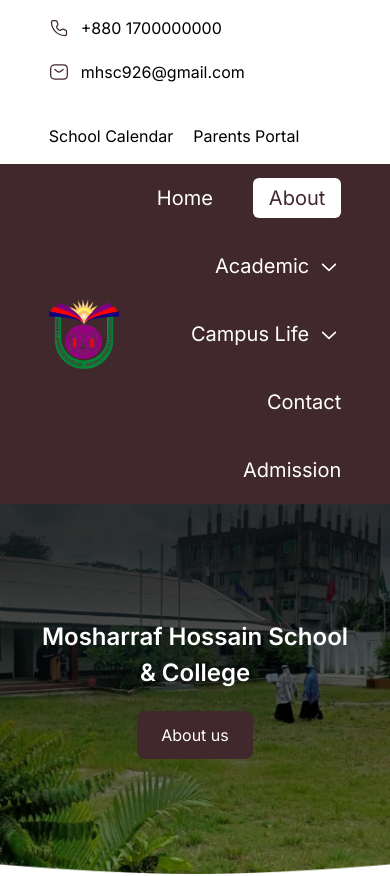
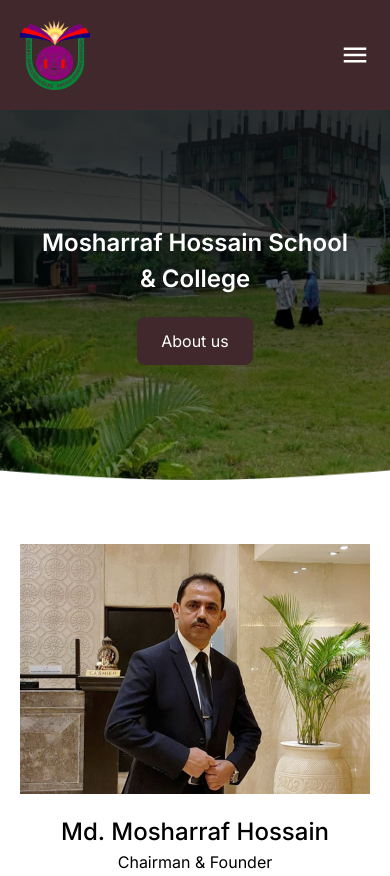
Before and after one commit to Md-Pervez-Hossain/scholl-management-website, a Next.js app: page /about in a window 390 px wide. Shown: the top 876 px of the page. Built offline with nearby package versions, Linux system fonts and the light colour scheme.

Commit message:
responsibe header

```diff
--- a/app/layout.js
+++ b/app/layout.js
@@ -5,6 +5,7 @@
 import Footer from '@/components/Footer/Footer'
 import "react-big-calendar/lib/css/react-big-calendar.css";
 import NavigationMenu from '@/components/Header/NavigationMenu'
+import ResponsiveHeader from '@/components/Header/ResponsiveHeader'
 const inter = Inter({ subsets: ['latin'] })
 
 export const metadata = {
@@ -17,7 +18,7 @@
     <html lang="en" className='scroll-smooth'>
       <body className={inter.className}>
         <NavigationMenu />
-        <Header />
+        <ResponsiveHeader />
         <HeroBanner />
         {children}
         <Footer />
--- a/components/About/TeachersPhoto/TeachersPhoto.jsx
+++ b/components/About/TeachersPhoto/TeachersPhoto.jsx
@@ -98,7 +98,7 @@
             return (
               <>
                 <div className='text-center' >
-                  <Image alt='' src={photo.img} />
+                  <Image alt='' style={{ objectFit: "contain" }} width={1000} src={photo.img} />
                   <h3 className='text-[18px] font-[500] mt-2'>{photo?.name}</h3>
                   <h3 >{photo?.title}</h3>
                 </div>
--- a/components/Header/Header.jsx
+++ b/components/Header/Header.jsx
@@ -1,8 +1,7 @@
 "use client"
 import Link from "next/link";
 import { usePathname } from "next/navigation";
-import Image from 'next/image'
-import logo from "../../assets/school_logo.png"
+
 import * as NavigationMenu from '@radix-ui/react-navigation-menu';
 import { RxChevronDown } from "react-icons/rx";
 
@@ -12,13 +11,9 @@
     return href === pathname;
   };
   return (
-    <div className="bg-[#40282C] sticky top-0  z-50">
-      <div className="w-9/12 mx-auto  text-white z-50 flex items-center justify-between gap-5 py-5 ">
-
-        <Image alt="" src={logo} width={70} height={70} />
-
+    <div className="text-white">
       <NavigationMenu.Root>
-          <NavigationMenu.List className=' flex items-center flex-wrap gap-10 text-xl justify-end'>
+        <NavigationMenu.List className=' flex flex-col md:flex-row items-center flex-wrap lg:gap-8  justify-end'>
           <NavigationMenu.Item>
             <NavigationMenu.Link asChild>
               <Link href="/" className={isActiveLink('/') ? 'bg-white text-[#40282C] px-4 py-2 rounded-md' : ''}>Home</Link>
@@ -66,6 +61,13 @@
               </ul>
             </NavigationMenu.Content>
           </NavigationMenu.Item>
+
+          <NavigationMenu.Item>
+            <NavigationMenu.Link asChild >
+              <Link href="/contact" className={isActiveLink('/contact') ? 'bg-white text-[#40282C] px-4 py-2 rounded-md' : ''}>Contact</Link>
+
+            </NavigationMenu.Link>
+          </NavigationMenu.Item>
           <NavigationMenu.Item className='relative z-50'>
             <NavigationMenu.Trigger >
               <Link href="/campus-life" className='flex items-center gap-2 group '>
@@ -88,12 +90,6 @@
           </NavigationMenu.Item>
           <NavigationMenu.Item>
             <NavigationMenu.Link asChild >
-                <Link href="/contact" className={isActiveLink('/contact') ? 'bg-white text-[#40282C] px-4 py-2 rounded-md' : ''}>Contact</Link>
-
-              </NavigationMenu.Link>
-            </NavigationMenu.Item>
-            <NavigationMenu.Item>
-              <NavigationMenu.Link asChild >
               <Link href="/admission" className={isActiveLink('/admission') ? 'bg-white text-[#40282C] px-4 py-2 rounded-md' : ''}>
                 Admission
               </Link>
@@ -102,7 +98,7 @@
         </NavigationMenu.List>
       </NavigationMenu.Root>
     </div>
-    </div>
+
   );
 };
 
--- a/components/Header/NavigationMenu.jsx
+++ b/components/Header/NavigationMenu.jsx
@@ -4,7 +4,7 @@
 import Image from 'next/image'
 const NavigationMenu = () => {
   return (
-    <div className=''>
+    <div className='hidden lg:flex'>
       <div className='w-9/12 mx-auto py-4 flex items-center justify-between flex-wrap gap-10'>
         <div className='flex items-center flex-wrap gap-5'>
           <div className='flex items-center flex-wrap gap-3'>
--- /dev/null
+++ b/components/Header/ResponsiveHeader.jsx
@@ -0,0 +1,33 @@
+"use client"
+import React, { useState } from 'react';
+import Image from 'next/image'
+import logo from "../../assets/school_logo.png"
+import Header from './Header';
+import { IoClose } from "react-icons/io5";
+import { IoMdMenu } from "react-icons/io";
+const ResponsiveHeader = () => {
+  const [isOpen, setIsOpen] = useState(false)
+  return (
+    <div className='bg-[#40282C] py-5 sticky top-0 z-50'>
+      <div className='md:w-9/12 px-5 md:px-0 mx-auto flex items-center gap-5 justify-between'>
+        <Image alt="" src={logo} width={70} height={70} />
+        <div>
+          <div className="hidden lg:flex ">
+            <Header />
+          </div>
+          <div className='lg:hidden flex justify-end '>
+            <button onClick={() => setIsOpen(!isOpen)}>{isOpen ? <IoClose className='text-white text-3xl' /> : <IoMdMenu className='text-white text-3xl' />}</button>
+          </div>
+          <div className={`md:hidden bg-[#40282C]  w-[250px] h-full py-10 px-0  absolute top-0   text-white transition-all duration-500 ease-in-out   ${isOpen ? "left-0" : "-left-[250px]"}`}>
+            <Header />
+          </div>
+        </div>
+
+
+
+      </div>
+    </div>
+  );
+};
+
+export default ResponsiveHeader;
```
Lines whose indentation alone changed are shown as unchanged.
